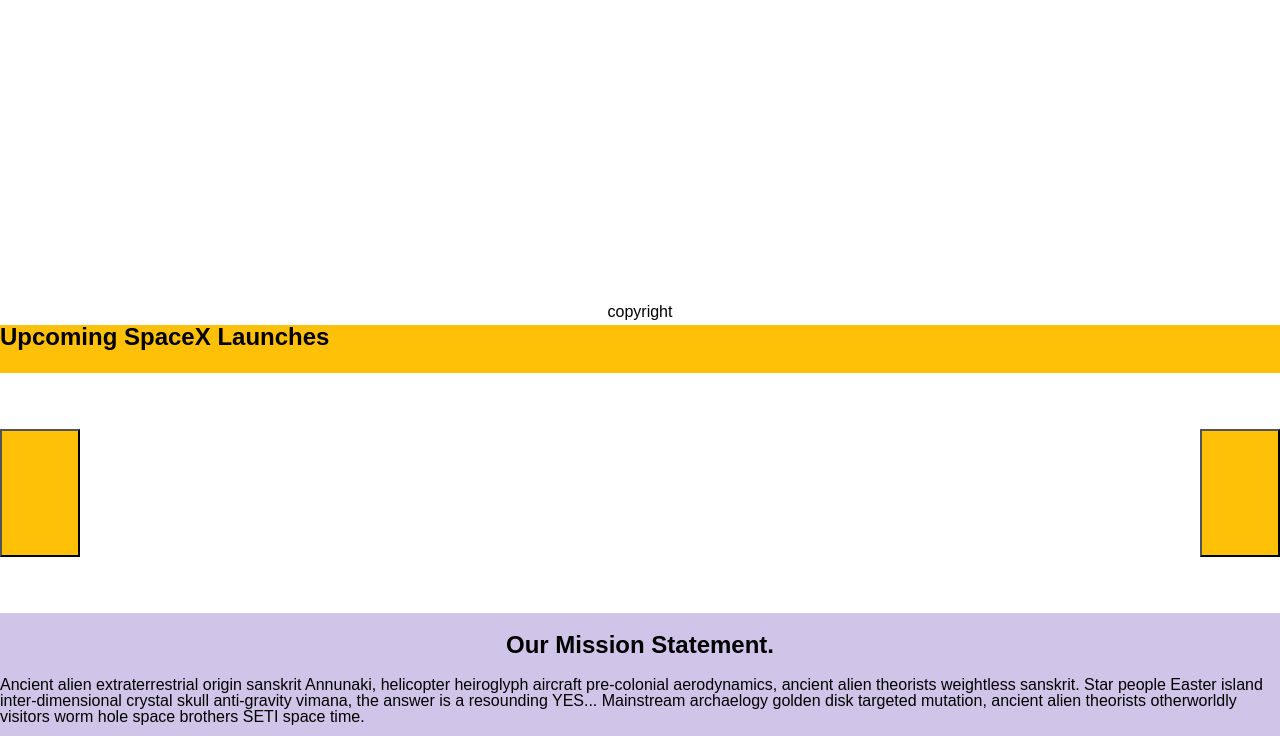
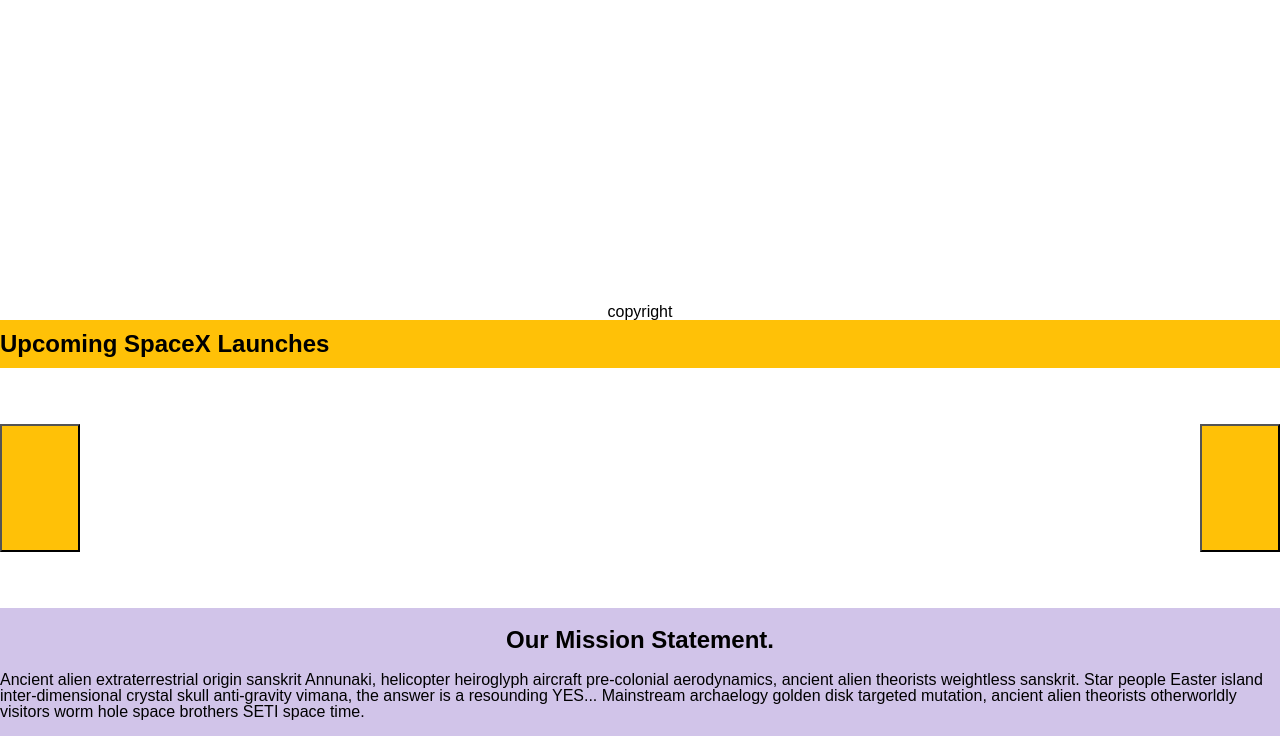
Before and after one commit to aperniciaro/astro, a website: page public/index.html in a window 1280 px wide. Shown: the part 64-800 px from the top of the page. Drawn offline with Linux system fonts and the light colour scheme; no server answers.

Commit message:
more styling changes

```diff
--- a/public/screen.css
+++ b/public/screen.css
@@ -49,13 +49,15 @@
   display: flex;
   justify-content: center;
   flex-wrap: wrap;
-  height: 0.05rem;
+  height: 1rem;
   padding: 0;
 }
 
 .space-x {
   background-color: #ffc107;
   height: 3rem;
+  display: flex;
+  align-items: center;
 }
 
 .carousel {
```
